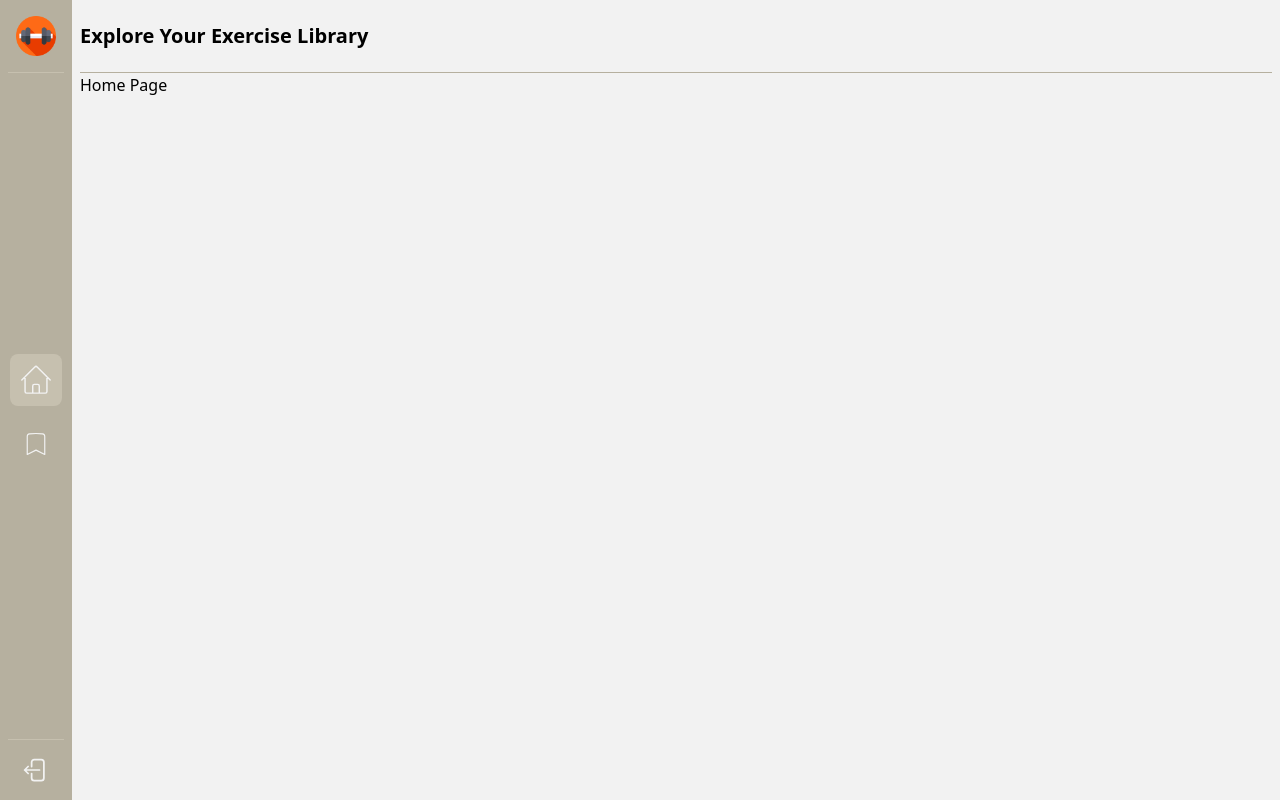
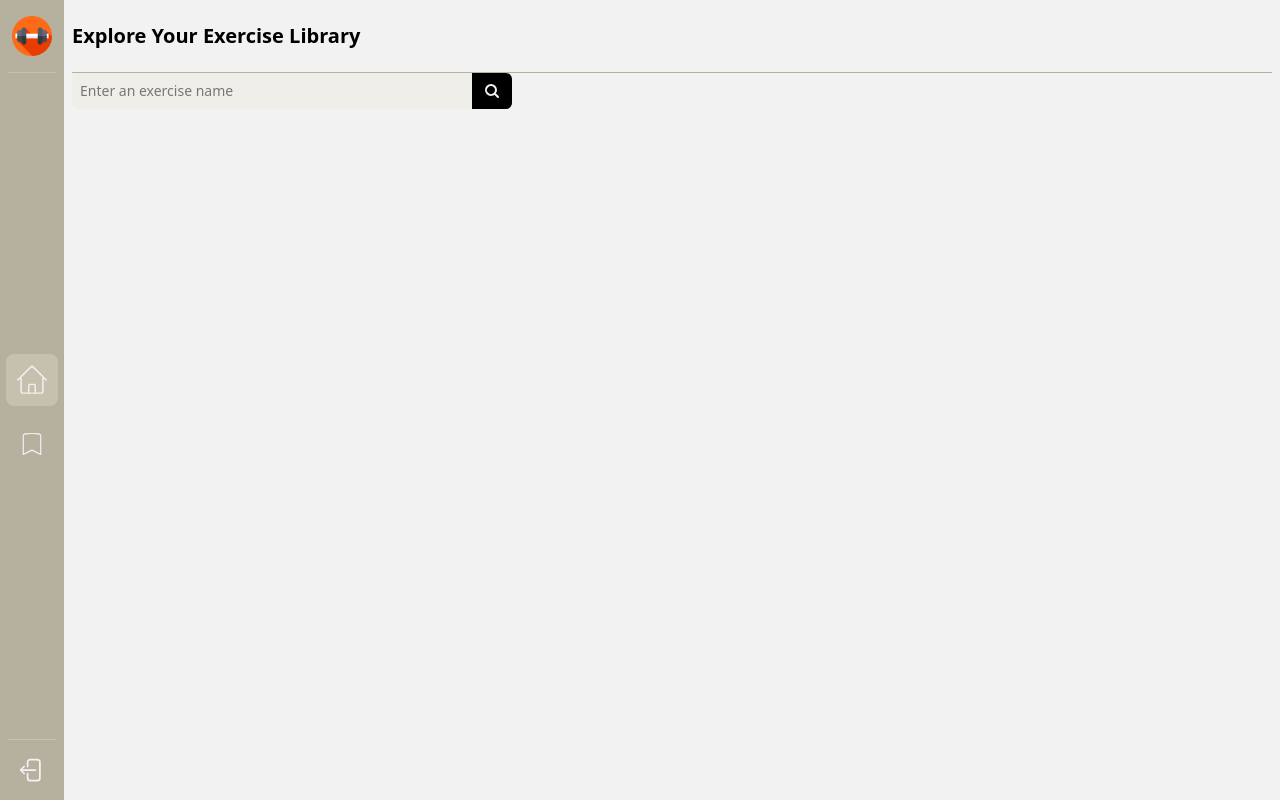
Before and after one commit to SebileGrgl/exercise-app, a React (Vite) app: page / in a window 1280 px wide. Built offline with nearby package versions, Linux system fonts and the light colour scheme; no server answers.

Commit message:
search field added and searchTerm dynamically printed by providing input control with formik and yup

```diff
--- a/package.json
+++ b/package.json
@@ -18,6 +18,7 @@
     "react": "^19.1.0",
     "react-dom": "^19.1.0",
     "react-router-dom": "^7.6.0",
+    "react-toastify": "^11.0.5",
     "tailwindcss": "^4.1.7",
     "yup": "^1.6.1"
   },
--- a/src/App.tsx
+++ b/src/App.tsx
@@ -4,9 +4,12 @@ import ExerciseDetails from "./pages/ExerciseDetails";
 import FavoritesPage from "./pages/FavoritesPage";
 import LoginPage from "./pages/LoginPage";
 import SignupPage from "./pages/SignupPage";
+import { ToastContainer } from "react-toastify";
+import "react-toastify/dist/ReactToastify.css";
 
 function App() {
   return (
+    <>
       <Routes>
         <Route path="/" element={<HomePage />} />
         <Route path="/exercise-details/:id" element={<ExerciseDetails />} />
@@ -14,6 +17,8 @@ function App() {
         <Route path="/login" element={<LoginPage />} />
         <Route path="/signup" element={<SignupPage />} />
       </Routes>
+      <ToastContainer />
+    </>
   );
 }
 
--- /dev/null
+++ b/src/components/SearchField.tsx
@@ -0,0 +1,43 @@
+import { useFormik } from "formik";
+import * as Yup from "yup";
+import { MagnifyingGlassIcon } from "@heroicons/react/24/outline";
+import type { SearchFieldProps } from "../types";
+import { toast } from "react-toastify";
+
+const SearchField = ({ setSearchTerm }: SearchFieldProps) => {
+  const submit = (values: { searchTerm: string }) => {
+    setSearchTerm(values.searchTerm);
+  };
+
+  const { values, errors, handleChange, handleSubmit } = useFormik({
+    initialValues: {
+      searchTerm: "",
+    },
+    validationSchema: Yup.object().shape({
+      searchTerm: Yup.string().min(2, "Please enter at least 2 characters"),
+    }),
+    onSubmit: submit,
+  });
+
+  return (
+    <form onSubmit={handleSubmit} className="w-full flex ">
+      <input
+        type="search"
+        value={values.searchTerm}
+        id="searchTerm"
+        placeholder="Enter an exercise name"
+        onChange={handleChange}
+        className="bg-accent p-2 rounded-tl-md rounded-bl-md outline-none flex-1 max-w-100 text-sm"
+      />
+      <button
+        type="submit"
+        className="bg-primary px-3 rounded-tr-md rounded-br-md cursor-pointer"
+        onClick={() => errors.searchTerm && toast.warn(errors.searchTerm)}
+      >
+        <MagnifyingGlassIcon className="text-secondary stroke-3" width={16} />
+      </button>
+    </form>
+  );
+};
+
+export default SearchField;
--- a/src/components/Sidebar.tsx
+++ b/src/components/Sidebar.tsx
@@ -6,7 +6,7 @@ import sidebarLinks from "../constants/sidebarLinks";
 const Sidebar = () => {
   const location = useLocation();
   return (
-    <aside className="h-screen min-w-18  bg-neutral flex flex-col justify-between items-center py-4 px-2">
+    <aside className="h-screen fixed w-16  bg-neutral flex flex-col justify-between items-center py-4 px-2">
       <div className="border-b border-accent pb-4 flex justify-center items-center w-full ">
         <img src={logo} alt="logo" width={40} />
       </div>
--- /dev/null
+++ b/src/containers/DisplayExercises.tsx
@@ -0,0 +1,24 @@
+import { useQuery } from "@tanstack/react-query";
+import { getAllExercises } from "../api/exerciseData";
+import { useState } from "react";
+import SearchField from "../components/SearchField";
+
+const DisplayExercises = () => {
+  const [searchTerm, setSearchTerm] = useState<string>("");
+
+  const { data } = useQuery({
+    queryKey: ["exercises"],
+    queryFn: getAllExercises,
+    staleTime: Infinity,
+  });
+
+  console.log(data, searchTerm);
+
+  return (
+    <div>
+      <SearchField setSearchTerm={setSearchTerm} />
+    </div>
+  );
+};
+
+export default DisplayExercises;
--- a/src/layout/MainLayout.tsx
+++ b/src/layout/MainLayout.tsx
@@ -3,9 +3,9 @@ import Sidebar from "../components/Sidebar";
 
 const MainLayout = ({ children }: { children: React.ReactNode }) => {
   return (
-    <div className="flex">
+    <div className="flex bg-secondary w-screen">
       <Sidebar />
-      <main className="bg-secondary w-full px-2">
+      <main className=" w-full px-2 ml-16 h-screen">
         <Header />
         <div>{children}</div>
       </main>
--- a/src/pages/HomePage.tsx
+++ b/src/pages/HomePage.tsx
@@ -1,20 +1,11 @@
-import { useQuery } from "@tanstack/react-query";
-import { getAllExercises } from "../api/exerciseData";
 import MainLayout from "../layout/MainLayout";
+import DisplayExercises from "../containers/DisplayExercises";
 
 const HomePage = () => {
-  const { data, isLoading, error } = useQuery({
-    queryKey: ["exercises"],
-    queryFn: getAllExercises,
-    staleTime: Infinity,
-  });
-
-  console.log(data, isLoading, error);
-
   return (
     <>
       <MainLayout>
-        <div>Home Page</div>
+        <DisplayExercises />
       </MainLayout>
     </>
   );
--- a/src/types.ts
+++ b/src/types.ts
@@ -14,3 +14,7 @@ export type SidebarLink = {
   icon: React.FC<React.SVGProps<SVGSVGElement>>;
   path: string;
 };
+
+export type SearchFieldProps = {
+  setSearchTerm: (param: string) => void;
+};
```
Also changed, not shown: 1 other file (tests, documents, lock files or other folders). Lines whose indentation alone changed are shown as unchanged.
